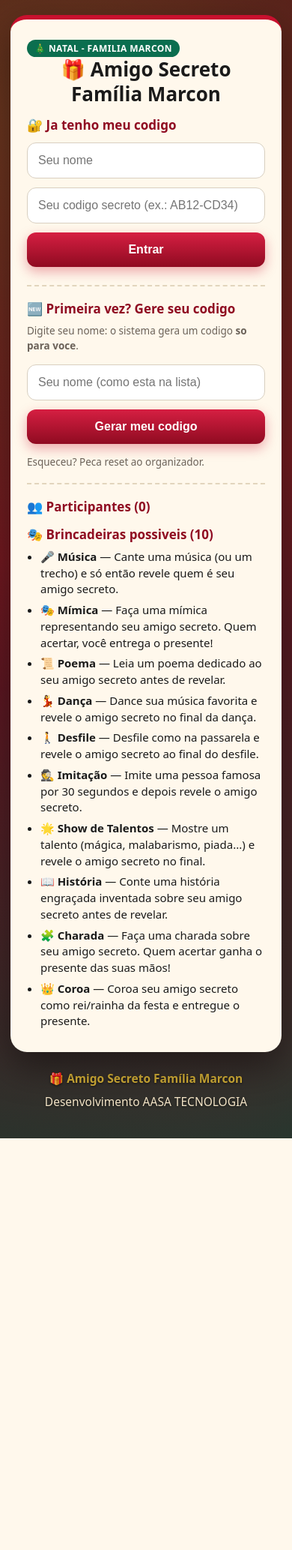
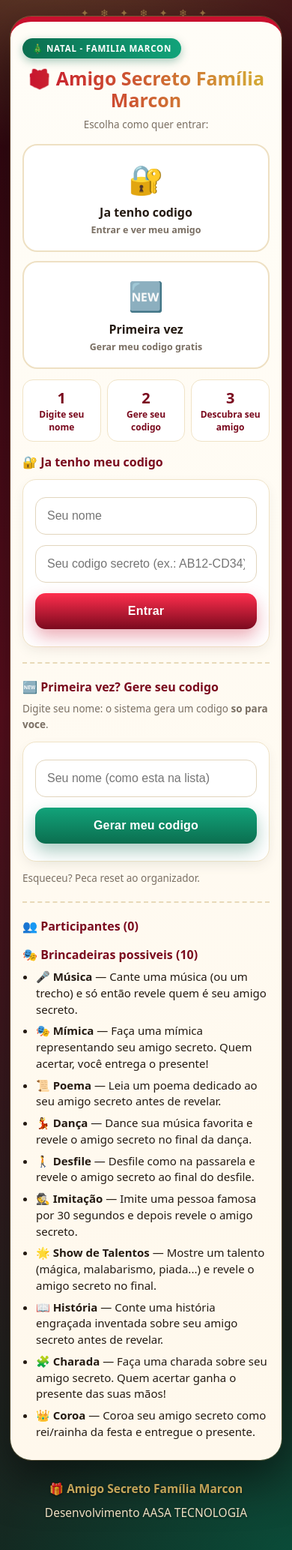
Before and after one commit to devaasatecnologia-commits/projetos, a PHP site: page / in a window 390 px wide. Shown: the whole page at 75% size. Before the commit the page ends 1518 px from the top, so only its background shows below. Run offline with PHP 8.4, Linux system fonts and the light colour scheme; data comes from the database, SQL or seed files in the repository; data that the repository does not hold is empty.

Commit message:
Tela moderna premium natalina + dashboard
- Tela inicial com escolha em cards (Ja tenho codigo / Primeira vez)
- Dashboard apos login: avatar, status, listas em cards
- Botao revelar com destaque pulsante; 100% responsivo mobile
- style.css premium vermelho/dourado/verde

```diff
--- a/amigo-secreto-php/index.php
+++ b/amigo-secreto-php/index.php
@@ -82,12 +82,12 @@ if($pg==='admin'){ if(empty($_SESSION['admin'])) page('Organizador','<h2>🔐 Ar
 if($pg==='sorteio'){ if(empty($_SESSION['user_id'])){ header('Location: index.php'); exit; } $pdo=db();
   $me=$pdo->prepare("SELECT * FROM participants WHERE id=?"); $me->execute([$_SESSION['user_id']]); $me=$me->fetch(PDO::FETCH_ASSOC);
   $d=$pdo->prepare("SELECT * FROM draws WHERE giver_id=? AND revealed_at IS NOT NULL"); $d->execute([$me['id']]); $d=$d->fetch(PDO::FETCH_ASSOC);
-  if($d){ page('Seu amigo secreto', showResult($pdo,$me).'<form method="POST"><input type="hidden" name="action" value="logout"><button>Sair</button></form><hr>'.listsHtml($pdo)); }
+  if($d){ page('Seu amigo secreto', '<div class="dash-head"><div class="avatar">🎁</div></div>'.showResult($pdo,$me).'<form method="POST"><input type="hidden" name="action" value="logout"><button>Sair</button></form><hr>'.listsHtml($pdo)); }
   if(!drawEnabled($pdo)){
-    page('Aguardando 🎄','<span class="tag">🎄 NATAL - FAMILIA MARCON</span><h2 class="big">Ola, '.e($me['name']).'! 🎁</h2><p class="muted">O sorteio <b>ainda nao foi liberado</b> pelo organizador. Assim que ele liberar, aparece aqui o botao <b>"Clique aqui para conhecer seu amigo secreto"</b>.</p><p class="muted">Enquanto isso, conheca quem vai participar e as brincadeiras que voce pode pegar na entrega:</p><hr>'.listsHtml($pdo).'<form method="POST"><input type="hidden" name="action" value="logout"><button>Sair</button></form>');
+    page('Aguardando 🎄','<span class="tag">🎄 NATAL - FAMILIA MARCON</span><div class="dash-head"><div class="avatar">🎄</div><h2 class="big">Ola, '.e($me['name']).'! 🎁</h2></div><div class="status wait">🔒 Sorteio ainda nao liberado</div><p class="muted">O sorteio <b>ainda nao foi liberado</b> pelo organizador. Assim que ele liberar, aparece aqui o botao <b>"Clique aqui para conhecer seu amigo secreto"</b>.</p><p class="muted">Enquanto isso, conheca quem vai participar e as brincadeiras que voce pode pegar na entrega:</p><hr>'.listsHtml($pdo).'<form method="POST"><input type="hidden" name="action" value="logout"><button>Sair</button></form>');
   }
-  page('Sorteio liberado!','<span class="tag">🎄 NATAL - FAMILIA MARCON</span><h2 class="big">Ola, '.e($me['name']).'! Chegou a hora! 🎉</h2><p class="muted">Clique no botao abaixo para conhecer <b>seu amigo secreto</b> e a <b>brincadeira</b> que voce fara na entrega do presente.</p><form method="POST"><input type="hidden" name="action" value="reveal"><button style="font-size:18px;padding:18px">🎁 Clique aqui para conhecer seu amigo secreto</button></form><hr>'.listsHtml($pdo).'<form method="POST"><input type="hidden" name="action" value="logout"><button>Sair</button></form>');
+  page('Sorteio liberado!','<span class="tag">🎄 NATAL - FAMILIA MARCON</span><div class="dash-head"><div class="avatar">🎉</div><h2 class="big">Ola, '.e($me['name']).'! Chegou a hora! 🎉</h2></div><div class="status go">✅ Sorteio liberado!</div><p class="muted">Clique no botao abaixo para conhecer <b>seu amigo secreto</b> e a <b>brincadeira</b> que voce fara na entrega do presente.</p><form method="POST"><input type="hidden" name="action" value="reveal"><button class="reveal-btn">🎁 Clique aqui para conhecer seu amigo secreto</button></form><hr>'.listsHtml($pdo).'<form method="POST"><input type="hidden" name="action" value="logout"><button>Sair</button></form>');
 }
-$home='<span class="tag">🎄 NATAL - FAMILIA MARCON</span><h1 class="big">🎁 '.e($BRAND).'</h1><h3>🔐 Ja tenho meu codigo</h3><form method="POST"><input type="hidden" name="action" value="login"><input name="name" placeholder="Seu nome" required><input name="code" placeholder="Seu codigo secreto (ex.: AB12-CD34)" autocomplete="off" required><button>Entrar</button></form><hr><h3>🆕 Primeira vez? Gere seu codigo</h3><p class="muted">Digite seu nome: o sistema gera um codigo <b>so para voce</b>.</p><form method="POST"><input type="hidden" name="action" value="generate"><input name="name" placeholder="Seu nome (como esta na lista)" required><button>Gerar meu codigo</button></form><p class="muted">Esqueceu? Peca reset ao organizador.</p>';
+$home='<span class="tag">🎄 NATAL - FAMILIA MARCON</span><h1 class="big">🎁 '.e($BRAND).'</h1><p class="muted" style="text-align:center">Escolha como quer entrar:</p><div class="choice"><a class="choice-card" href="#ja-tenho"><span class="ico">🔐</span><b>Ja tenho codigo</b><span>Entrar e ver meu amigo</span></a><a class="choice-card" href="#primeira-vez"><span class="ico">🆕</span><b>Primeira vez</b><span>Gerar meu codigo gratis</span></a></div><div class="steps"><div><b>1</b>Digite seu nome</div><div><b>2</b>Gere seu codigo</div><div><b>3</b>Descubra seu amigo</div></div><h3 id="ja-tenho">🔐 Ja tenho meu codigo</h3><div class="form-box"><form method="POST"><input type="hidden" name="action" value="login"><input name="name" placeholder="Seu nome" required><input name="code" placeholder="Seu codigo secreto (ex.: AB12-CD34)" autocomplete="off" required><button>Entrar</button></form></div><hr><h3 id="primeira-vez">🆕 Primeira vez? Gere seu codigo</h3><p class="muted">Digite seu nome: o sistema gera um codigo <b>so para voce</b>.</p><div class="form-box"><form method="POST"><input type="hidden" name="action" value="generate"><input name="name" placeholder="Seu nome (como esta na lista)" required><button class="btn-green">Gerar meu codigo</button></form></div><p class="muted">Esqueceu? Peca reset ao organizador.</p>';
 try{ $home.='<hr>'.listsHtml(db()); }catch(Exception $ex){}
 page($BRAND,$home);
--- a/amigo-secreto-php/style.css
+++ b/amigo-secreto-php/style.css
@@ -1,25 +1,50 @@
-/* Amigo Secreto Familia Marcon - Natal Premium Mobile - AASA TECNOLOGIA */
+/* Amigo Secreto Familia Marcon - Natal Premium - AASA TECNOLOGIA */
 *{box-sizing:border-box;margin:0;padding:0}
-:root{--red:#c8102e;--red-dark:#8f0b21;--gold:#d4af37;--green:#0b6e4f;--cream:#fff8ec;--ink:#1a1a1a}
-body{font-family:system-ui,-apple-system,'Segoe UI',Roboto,sans-serif;min-height:100vh;color:var(--ink);background:radial-gradient(circle at 15% 10%,rgba(212,175,55,.28),transparent 55%),radial-gradient(circle at 85% 90%,rgba(200,16,46,.2),transparent 50%),linear-gradient(160deg,#3b0a14 0%,#6d0f1f 45%,#0b3d2e 100%);display:flex;flex-direction:column;align-items:center;padding:20px 14px 28px}
-.card{width:100%;max-width:480px;background:var(--cream);border-radius:22px;padding:26px 22px 22px;box-shadow:0 18px 50px rgba(0,0,0,.45);border-top:6px solid var(--red);position:relative}
-h1.big,.big{font-size:26px;text-align:center;line-height:1.25}
-h2{font-size:21px;line-height:1.3;margin-bottom:10px}
-h3{font-size:17px;margin:14px 0 6px;color:var(--red-dark)}
-p{margin:8px 0;font-size:15.5px;line-height:1.5}
-.muted{color:#6b6259;font-size:13.5px}
-input,button{width:100%;padding:14px;border-radius:12px;border:1.5px solid #d8cfc0;margin:6px 0;font-size:16px;background:#fff}
-input:focus{outline:2px solid var(--gold);border-color:var(--gold)}
-button{background:linear-gradient(180deg,#d61f42,var(--red-dark));color:#fff;border:0;font-weight:800;cursor:pointer;font-size:16px;box-shadow:0 6px 16px rgba(200,16,46,.35)}
-button:active{transform:scale(.98)}
-a{color:var(--green);font-weight:700}
-ul{margin:8px 0 8px 18px}
-li{margin:6px 0;font-size:15px;line-height:1.45}
-hr{border:0;border-top:2px dashed #e2d5bd;margin:18px 0}
-footer{margin-top:16px;text-align:center;color:#f5e6c8;font-size:12.5px;text-shadow:0 1px 3px rgba(0,0,0,.6)}
+:root{--red:#c8102e;--red2:#ff2e4d;--dark:#7a0a1e;--gold:#e9c46a;--gold2:#d4af37;--green:#0b6e4f;--green2:#12a37a;--cream:#fff8ec;--ink:#241a12;--mut:#7a6f63}
+html{scroll-behavior:smooth}
+body{font-family:system-ui,-apple-system,'Segoe UI',Roboto,sans-serif;min-height:100vh;color:var(--ink);background:radial-gradient(900px 500px at 10% -5%,rgba(233,196,106,.35),transparent 60%),radial-gradient(700px 500px at 100% 100%,rgba(18,163,122,.25),transparent 55%),linear-gradient(155deg,#2b060e 0%,#5f0f1f 42%,#072e22 100%);display:flex;flex-direction:column;align-items:center;padding:22px 14px 30px;overflow-x:hidden}
+body::before{content:'✦ ❄ ✦  ❄  ✦ ❄ ✦';position:fixed;top:8px;left:0;right:0;text-align:center;color:rgba(233,196,106,.5);font-size:13px;letter-spacing:6px;pointer-events:none}
+.card{width:100%;max-width:520px;background:linear-gradient(180deg,#fffdf7,var(--cream));border-radius:28px;padding:26px 20px 20px;box-shadow:0 24px 60px rgba(0,0,0,.5),0 0 0 1px rgba(233,196,106,.35);border-top:7px solid var(--red);position:relative;animation:up .5s ease}
+@keyframes up{from{opacity:0;transform:translateY(14px)}to{opacity:1;transform:none}}
+.tag{display:inline-flex;align-items:center;gap:6px;background:linear-gradient(90deg,var(--green),var(--green2));color:#fff;font-size:11.5px;font-weight:900;border-radius:999px;padding:6px 13px;letter-spacing:.8px;text-transform:uppercase;box-shadow:0 4px 12px rgba(11,110,79,.35)}
+h1.big{font-size:30px;text-align:center;line-height:1.15;margin:12px 0 4px;background:linear-gradient(90deg,var(--red),var(--gold2));-webkit-background-clip:text;background-clip:text;color:transparent}
+h2{font-size:21px;line-height:1.3;margin-bottom:8px}
+h3{font-size:16px;margin:16px 0 6px;color:var(--dark)}
+p{margin:8px 0;font-size:15.5px;line-height:1.55}
+.muted{color:var(--mut);font-size:13.5px}
+.big{font-size:27px;text-align:center;line-height:1.25}
+input,button{width:100%;padding:15px;border-radius:14px;border:1.5px solid #e2d5bd;margin:7px 0;font-size:16px;background:#fff;transition:.2s}
+input:focus{outline:none;border-color:var(--gold2);box-shadow:0 0 0 4px rgba(212,175,55,.18)}
+button{background:linear-gradient(180deg,var(--red2),var(--dark));color:#fff;border:0;font-weight:900;cursor:pointer;font-size:16px;box-shadow:0 10px 22px rgba(200,16,46,.35);letter-spacing:.2px}
+button:hover{filter:brightness(1.08)}button:active{transform:scale(.98)}
+.btn-gold{background:linear-gradient(180deg,#f2d492,var(--gold2));color:#4a3200;box-shadow:0 10px 22px rgba(212,175,55,.4)}
+.btn-green{background:linear-gradient(180deg,var(--green2),var(--green));box-shadow:0 10px 22px rgba(11,110,79,.35)}
+a{color:var(--green);font-weight:800}
+ul{margin:8px 0 8px 18px}li{margin:7px 0;font-size:15px;line-height:1.45}
+hr{border:0;border-top:2px dashed #e8d9b8;margin:20px 0}
+footer{margin-top:18px;text-align:center;color:#f5e6c8;font-size:12.5px;text-shadow:0 1px 3px rgba(0,0,0,.6)}
 footer b{color:var(--gold)}
-.receiver{background:#fff;border:2px dashed var(--gold);border-radius:14px;padding:14px;margin:12px 0;text-align:center}
-.challenge{background:linear-gradient(135deg,#fff7e0,#ffe9c9);border:1.5px solid var(--gold);border-radius:14px;padding:14px;margin:12px 0}
-.tag{display:inline-block;background:var(--green);color:#fff;font-size:12px;font-weight:800;border-radius:999px;padding:3px 10px;letter-spacing:.4px}
-.code-big{font-size:34px;letter-spacing:3px;font-weight:900;color:var(--red);text-align:center}
-@media(max-width:380px){.big{font-size:24px}.code-big{font-size:28px}}
+/* NOVO: escolha / dashboard */
+.choice{display:grid;grid-template-columns:1fr 1fr;gap:12px;margin:16px 0 6px}
+.choice-card{border:2px solid #eee0c3;background:#fff;border-radius:20px;padding:18px 12px;text-align:center;cursor:pointer;transition:.2s;display:block;text-decoration:none;color:var(--ink)}
+.choice-card:hover{border-color:var(--gold2);transform:translateY(-3px);box-shadow:0 12px 24px rgba(0,0,0,.12)}
+.choice-card .ico{font-size:38px;display:block;margin-bottom:8px}
+.choice-card b{display:block;font-size:16px}
+.choice-card span{font-size:12.5px;color:var(--mut)}
+.form-box{background:#fff;border:1.5px solid #f0e3c6;border-radius:18px;padding:16px;margin:12px 0;box-shadow:0 6px 16px rgba(0,0,0,.05)}
+.dash-head{text-align:center;padding:6px 0 4px}
+.avatar{width:74px;height:74px;margin:0 auto 10px;border-radius:50%;background:linear-gradient(135deg,var(--red2),var(--gold2));display:flex;align-items:center;justify-content:center;font-size:36px;box-shadow:0 10px 24px rgba(200,16,46,.35);border:3px solid #fff}
+.status{border-radius:16px;padding:14px;margin:14px 0;text-align:center;font-weight:700}
+.status.wait{background:#fff3d6;border:1.5px dashed var(--gold2)}
+.status.go{background:#dcf5e9;border:1.5px solid var(--green2)}
+.reveal-btn{font-size:18px!important;padding:19px!important;border-radius:16px!important;animation:pulse 1.8s infinite}
+@keyframes pulse{0%,100%{box-shadow:0 10px 22px rgba(200,16,46,.35)}50%{box-shadow:0 10px 34px rgba(200,16,46,.65)}}
+.receiver{background:linear-gradient(135deg,#fff,#fff7e0);border:2.5px dashed var(--gold2);border-radius:18px;padding:20px;margin:14px 0;text-align:center;font-size:30px;font-weight:900;color:var(--dark)}
+.challenge{background:linear-gradient(135deg,#fff7e0,#ffe9c9);border:1.5px solid var(--gold);border-radius:18px;padding:16px;margin:14px 0}
+.grid-list{display:grid;gap:8px;margin:10px 0}
+.grid-list li{list-style:none;background:#fff;border:1px solid #f0e3c6;border-radius:12px;padding:10px 12px;margin:0}
+.code-big{font-size:36px;letter-spacing:3px;font-weight:900;color:var(--red);text-align:center;background:#fff;border:2px dashed var(--gold2);border-radius:16px;padding:16px;margin:12px 0}
+.steps{display:flex;gap:8px;margin:14px 0}
+.steps div{flex:1;background:#fff;border-radius:14px;padding:10px 6px;text-align:center;font-size:12px;font-weight:800;color:var(--dark);border:1px solid #f0e3c6}
+.steps b{display:block;font-size:20px}
+@media(max-width:420px){.choice{grid-template-columns:1fr}h1.big{font-size:25px}.card{padding:22px 16px 18px}.code-big{font-size:29px}}
```
